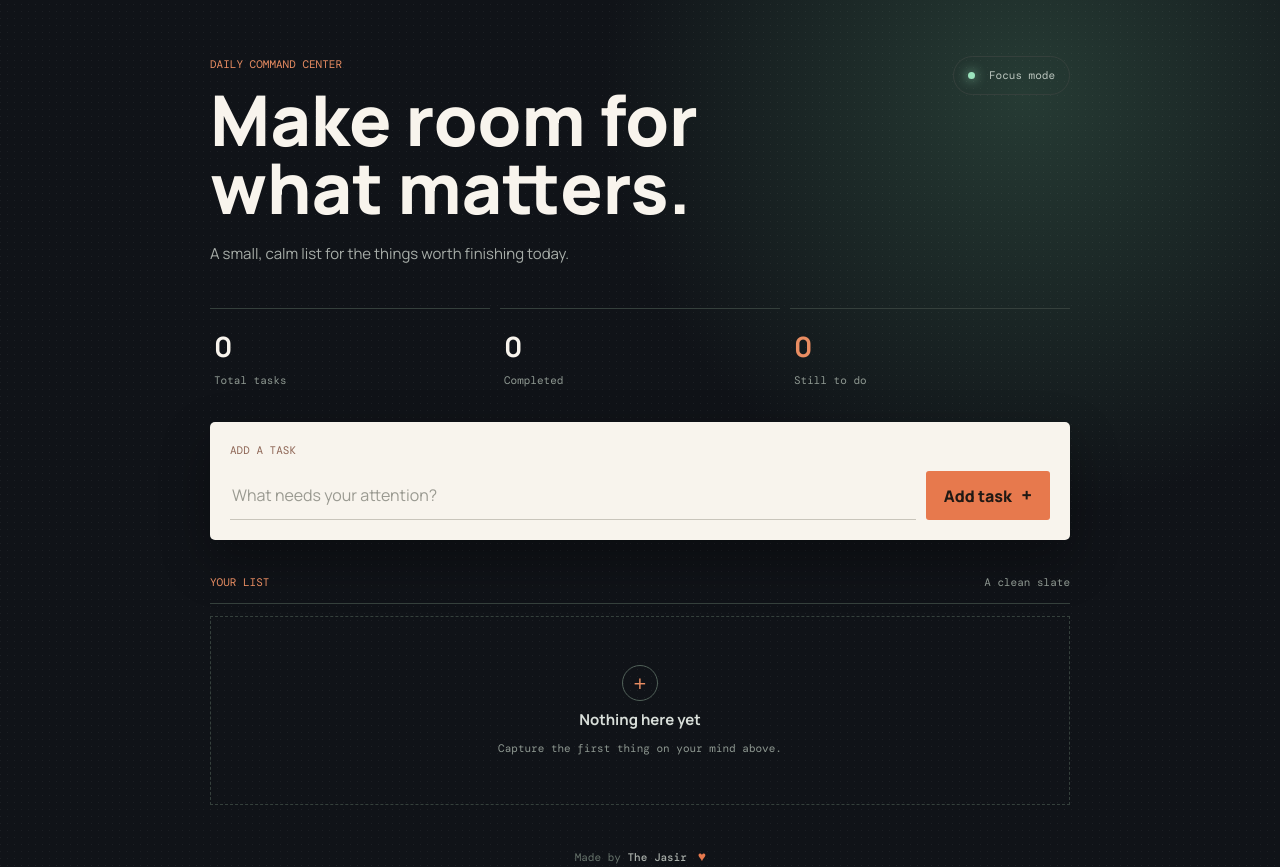
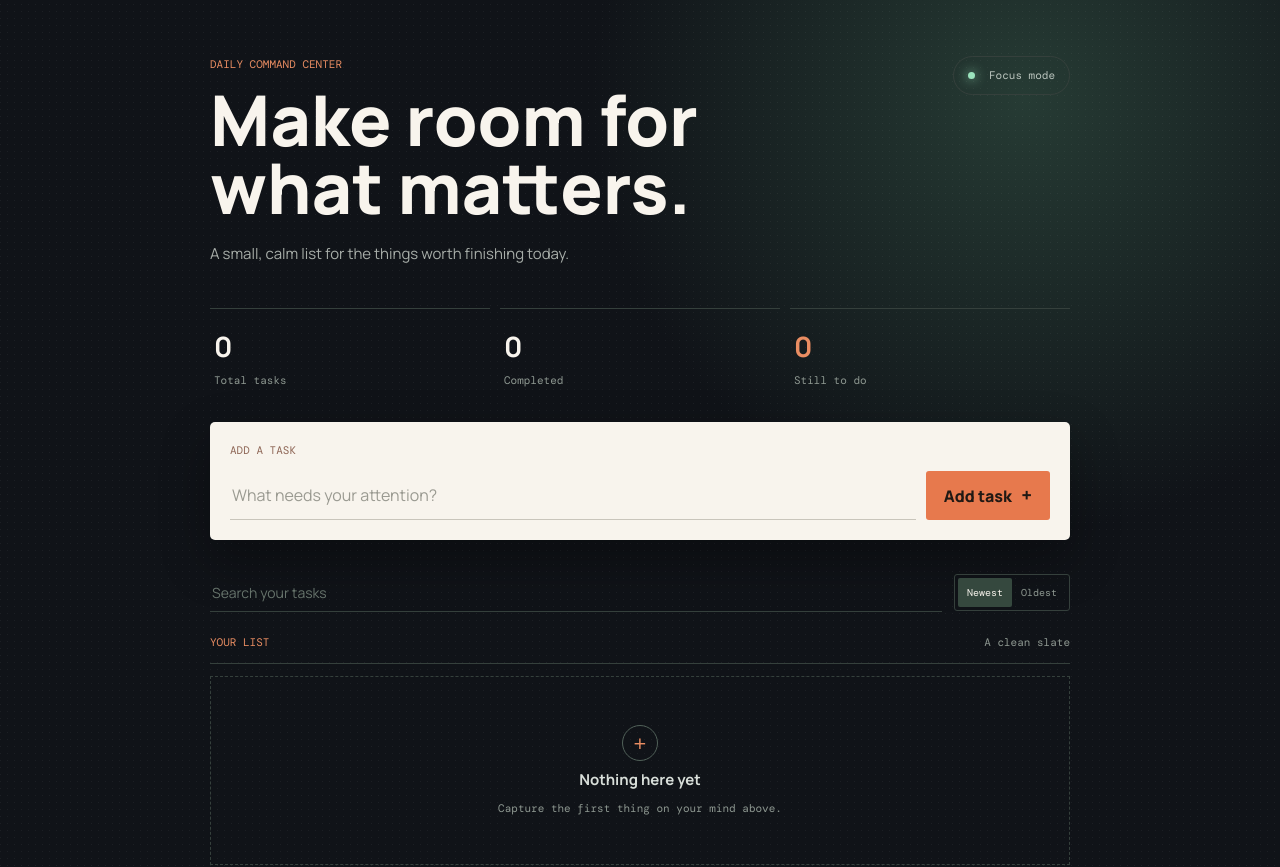
Before and after one commit to sk-jasir-swe/todolist, a React (Vite) app: page / in a window 1280 px wide. Shown: the top 867 px of the page. Built offline with nearby package versions, Linux system fonts and the light colour scheme.

Commit message:
Update App.jsx

```diff
--- a/src/App.jsx
+++ b/src/App.jsx
@@ -4,6 +4,8 @@ import TodoForm from "./components/TodoForm"
 import TodoItem from "./components/TodoItem"
 function App() {
   const [todos,setTodos]=useState (() => JSON.parse(localStorage.getItem("todos") || "[]"))
+  const [searchQuery, setSearchQuery] = useState("")
+  const [sortOrder, setSortOrder] = useState("newest")
 
   const addTodo =(todo)=>{
     setTodos ((prev)=> [{id : Date.now(),...todo},...prev])
@@ -21,6 +23,12 @@ const toggleComplete = (id)=>{setTodos((prev)=>  prev.map((prevTodo)=> prevTodo.
 useEffect(()=>{
   localStorage.setItem("todos", JSON.stringify(todos))
 },[todos])
+
+  const visibleTodos = [...todos]
+    .filter((todo) => todo.todo.toLowerCase().includes(searchQuery.trim().toLowerCase()))
+    .sort((firstTodo, secondTodo) => sortOrder === "newest"
+      ? secondTodo.id - firstTodo.id
+      : firstTodo.id - secondTodo.id)
 
   return (
   <TodoProvider value ={{todos,addTodo, updateTodo,deleteTodo,toggleComplete}}>
@@ -47,18 +55,47 @@ useEffect(()=>{
          <TodoForm />
        </div>
 
+       <div className="list-tools">
+         <label className="search-box">
+           <input
+             type="search"
+             placeholder="Search your tasks"
+             aria-label="Search your tasks"
+             value={searchQuery}
+             onChange={(e) => setSearchQuery(e.target.value)}
+           />
+         </label>
+         <div className="sort-controls" aria-label="Sort tasks">
+           <button
+             type="button"
+             className={`sort-button ${sortOrder === "newest" ? "sort-button-active" : ""}`}
+             onClick={() => setSortOrder("newest")}
+           >
+             Newest
+           </button>
+           <button
+             type="button"
+             className={`sort-button ${sortOrder === "oldest" ? "sort-button-active" : ""}`}
+             onClick={() => setSortOrder("oldest")}
+           >
+             Oldest
+           </button>
+         </div>
+       </div>
        <div className="list-heading">
          <p className="section-label">Your list</p>
-         <span>{todos.length === 0 ? "A clean slate" : `${todos.length} ${todos.length === 1 ? "task" : "tasks"}`}</span>
+         <span>{visibleTodos.length === 0
+           ? (searchQuery ? "No matches" : "A clean slate")
+           : `${visibleTodos.length} ${visibleTodos.length === 1 ? "task" : "tasks"}`}</span>
        </div>
        <div className="todo-list">
-         {todos.length === 0 ? (
+         {visibleTodos.length === 0 ? (
            <div className="empty-state">
              <div className="empty-mark">+</div>
-             <strong>Nothing here yet</strong>
-             <span>Capture the first thing on your mind above.</span>
+             <strong>{searchQuery ? "No task found" : "Nothing here yet"}</strong>
+             <span>{searchQuery ? "Try another word or check the spelling." : "Capture the first thing on your mind above."}</span>
            </div>
-         ) : todos.map((todo) => <TodoItem key={todo.id} todo={todo} />)}
+         ) : visibleTodos.map((todo) => <TodoItem key={todo.id} todo={todo} />)}
        </div>
        <footer className="made-by">Made by <strong>The Jasir</strong> <span className="heart-mark" aria-label="with love">&#9829;</span></footer>
      </section>
```
